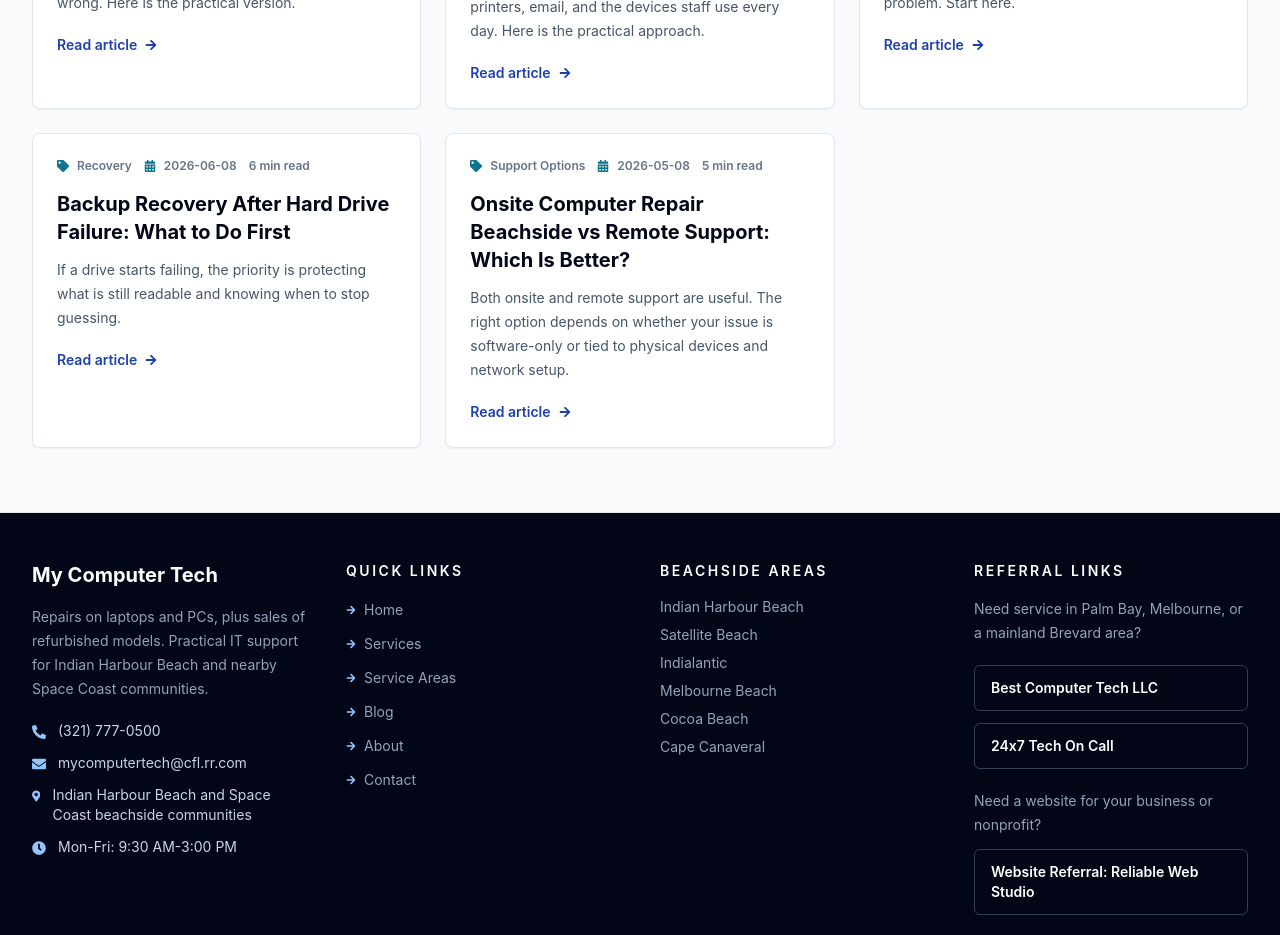
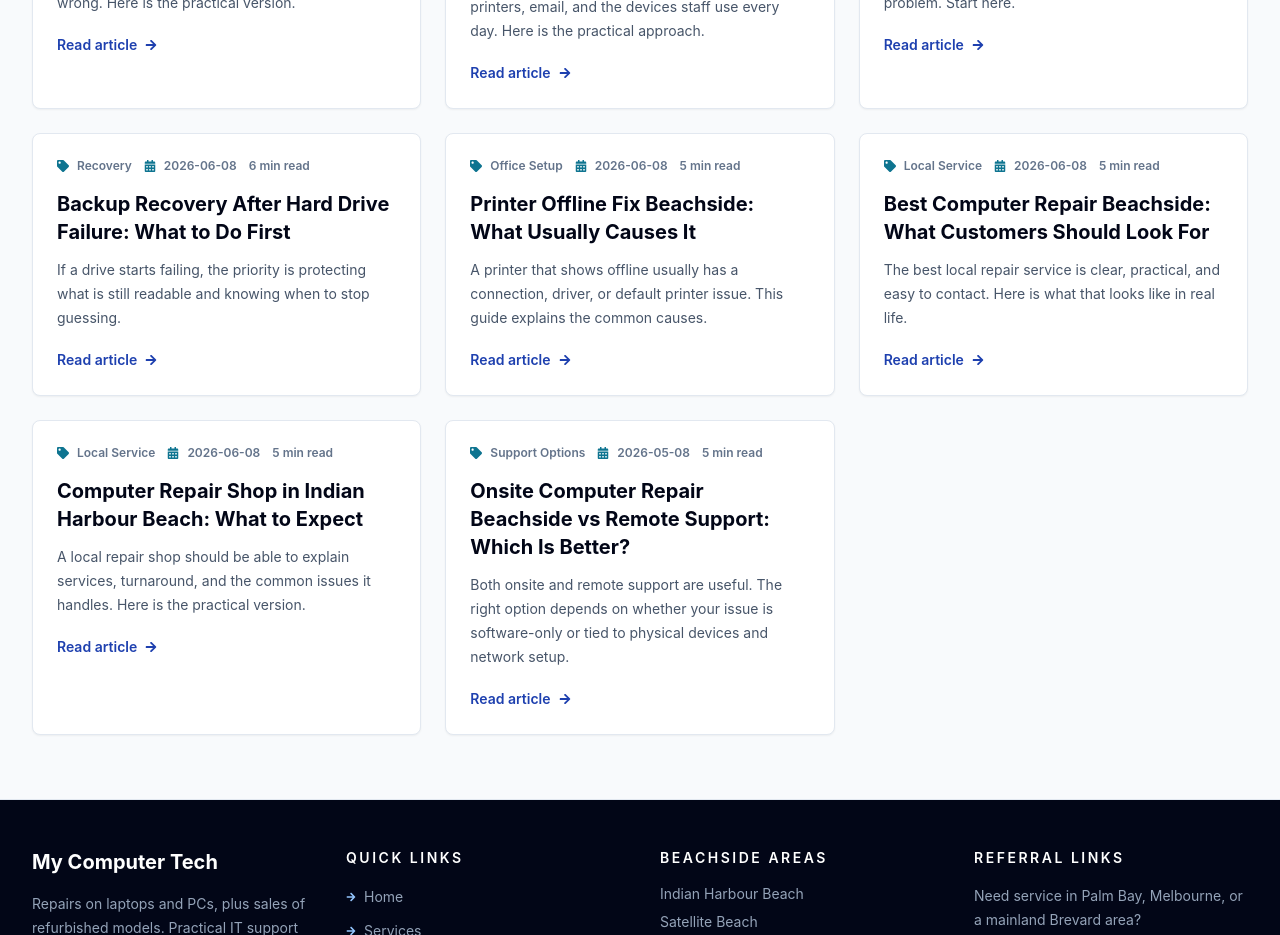
Before and after one commit to nomadghibi/mycomputertech, a React (Vite) app: page /blog in a window 1280 px wide. Shown: the part 3320-4255 px from the top of the page. Built offline with nearby package versions, Linux system fonts and the light colour scheme; no server answers.

Commit message:
Add more local SEO blog posts

```diff
--- a/src/data/blogPosts.js
+++ b/src/data/blogPosts.js
@@ -756,6 +756,87 @@ export const blogPosts = [
     ],
   },
   {
+    slug: 'printer-offline-fix-beachside',
+    title: 'Printer Offline Fix Beachside: What Usually Causes It',
+    excerpt:
+      'A printer that shows offline usually has a connection, driver, or default printer issue. This guide explains the common causes.',
+    description:
+      'Need printer offline fix beachside? Learn what usually causes the offline status and when local printer support is worth it.',
+    keywords:
+      'printer offline fix beachside, printer not working beachside, printer setup beachside, printer troubleshooting beachside, my printer not working',
+    publishedDate: '2026-06-08',
+    category: 'Office Setup',
+    readTime: '5 min read',
+    content: [
+      {
+        heading: 'Start with the connection path',
+        body: 'Check whether the printer is connected to the right Wi-Fi network or USB connection. A changed network is one of the most common reasons a printer suddenly appears offline.',
+      },
+      {
+        heading: 'Look at default printer settings',
+        body: 'A wrong default printer or duplicate install can cause the computer to send jobs to the wrong device. Cleaning that up often resolves the offline message.',
+      },
+      {
+        heading: 'When onsite help is the faster route',
+        body: 'If several devices need to print or the printer also scans, local support can test the full setup and reduce repeat problems.',
+      },
+    ],
+  },
+  {
+    slug: 'best-computer-repair-beachside',
+    title: 'Best Computer Repair Beachside: What Customers Should Look For',
+    excerpt:
+      'The best local repair service is clear, practical, and easy to contact. Here is what that looks like in real life.',
+    description:
+      'Searching for the best computer repair beachside? Learn what qualities matter most when choosing local support.',
+    keywords:
+      'best computer repair beachside, best computer repair in beachside, computer repairs near me, local computer repair near me, Indian Harbour Beach computer repair',
+    publishedDate: '2026-06-08',
+    category: 'Local Service',
+    readTime: '5 min read',
+    content: [
+      {
+        heading: 'Clarity beats vague promises',
+        body: 'A strong repair provider explains the problem, the likely next step, and what is included in the service without hiding behind jargon.',
+      },
+      {
+        heading: 'Local relevance matters',
+        body: 'If the business is truly local, the service area, contact path, and support model should all make that obvious. That helps customers trust the fit faster.',
+      },
+      {
+        heading: 'Look for repair-first thinking',
+        body: 'The best local shop is one that tries to diagnose and repair before recommending replacement unless the replacement is genuinely the smarter move.',
+      },
+    ],
+  },
+  {
+    slug: 'computer-repair-shop-indian-harbour-beach-guide',
+    title: 'Computer Repair Shop in Indian Harbour Beach: What to Expect',
+    excerpt:
+      'A local repair shop should be able to explain services, turnaround, and the common issues it handles. Here is the practical version.',
+    description:
+      'Need a computer repair shop in Indian Harbour Beach? Learn what to expect from local support, service scope, and repair-first communication.',
+    keywords:
+      'computer repair shop Indian Harbour Beach, Indian Harbour Beach computer repair, local computer repair near me, beachside computer repair, onsite computer repair beachside',
+    publishedDate: '2026-06-08',
+    category: 'Local Service',
+    readTime: '5 min read',
+    content: [
+      {
+        heading: 'Know the common service menu',
+        body: 'A practical local shop should cover repair, cleanup, printer setup, Wi-Fi help, backup guidance, and replacement setup when needed.',
+      },
+      {
+        heading: 'Expect direct communication',
+        body: 'Customers should know what the next step is and how the repair relates to their actual problem. That is what makes a local shop useful.',
+      },
+      {
+        heading: 'Why local matters for follow-up',
+        body: 'If the issue returns or the setup needs adjustment, a nearby shop is easier to work with than a generic remote-only provider.',
+      },
+    ],
+  },
+  {
     slug: 'onsite-computer-repair-beachside-vs-remote-support',
     title: 'Onsite Computer Repair Beachside vs Remote Support: Which Is Better?',
     excerpt:
--- a/src/pages/ServiceAreas.jsx
+++ b/src/pages/ServiceAreas.jsx
@@ -146,6 +146,18 @@ const localSearchLinks = [
   {
     label: 'Backup recovery after hard drive failure',
     to: '/blog/backup-recovery-after-hard-drive-failure',
+  },
+  {
+    label: 'Printer offline fix beachside',
+    to: '/blog/printer-offline-fix-beachside',
+  },
+  {
+    label: 'Best computer repair beachside',
+    to: '/blog/best-computer-repair-beachside',
+  },
+  {
+    label: 'Computer repair shop Indian Harbour Beach',
+    to: '/blog/computer-repair-shop-indian-harbour-beach-guide',
   },
 ];
 
```
Also changed, not shown: 1 other file (tests, documents, lock files or other folders).
